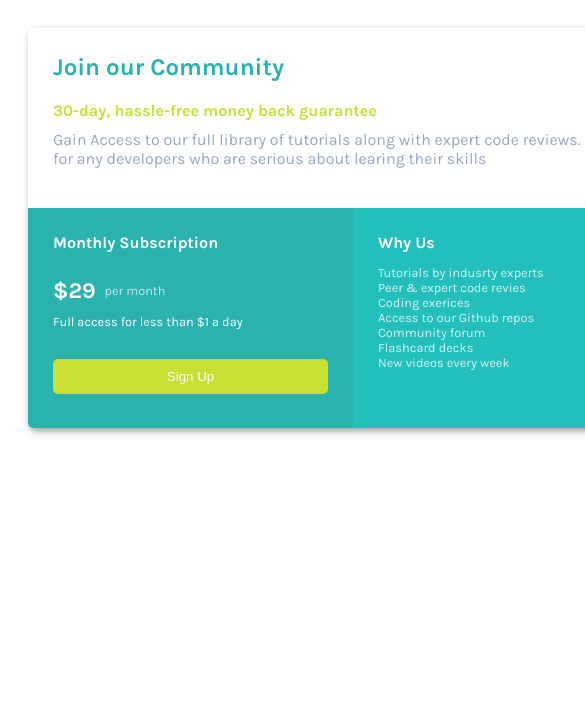
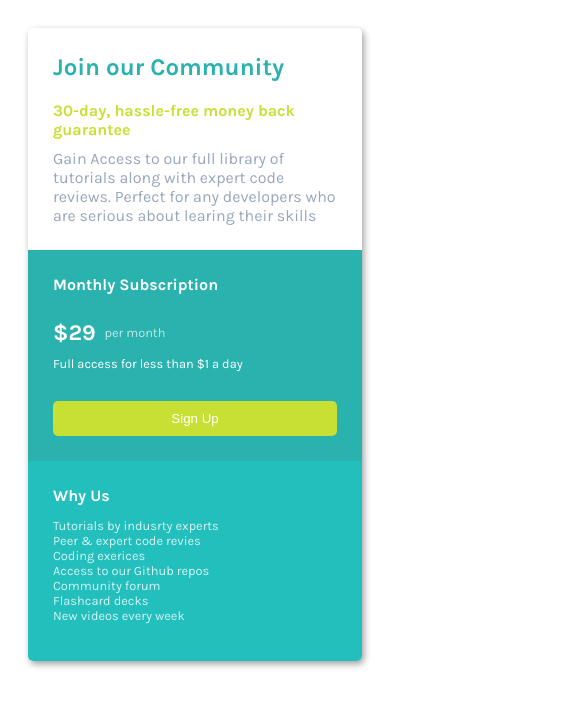
Before and after one commit to Ayesha0331/pricing-card-frontend-mentor-challenge, a plain HTML site: page index.html in a window 390 px wide. Shown: the top 706 px of the page, 585 px wide, since content can reach past the window. Drawn offline with Linux system fonts and the light colour scheme.

Commit message:
Update style.css

```diff
--- a/style.css
+++ b/style.css
@@ -107,3 +107,9 @@ ul{
     font-size: 0.8rem;
     opacity: 0.8;
 }
+@media (max-width:650px) {
+    #bottom-left-section,#bottom-right-section,#card{
+        width: 100%;
+        height: auto;
+    }
+}
```
